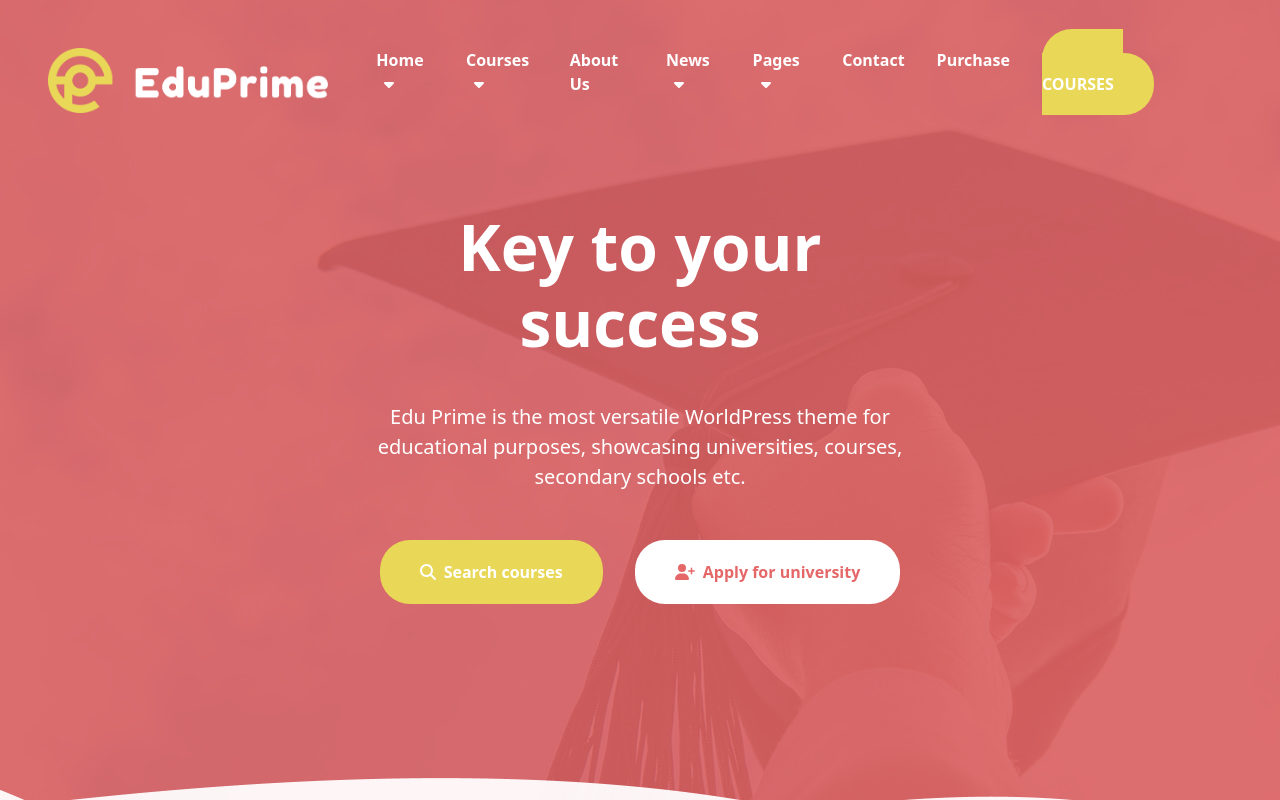
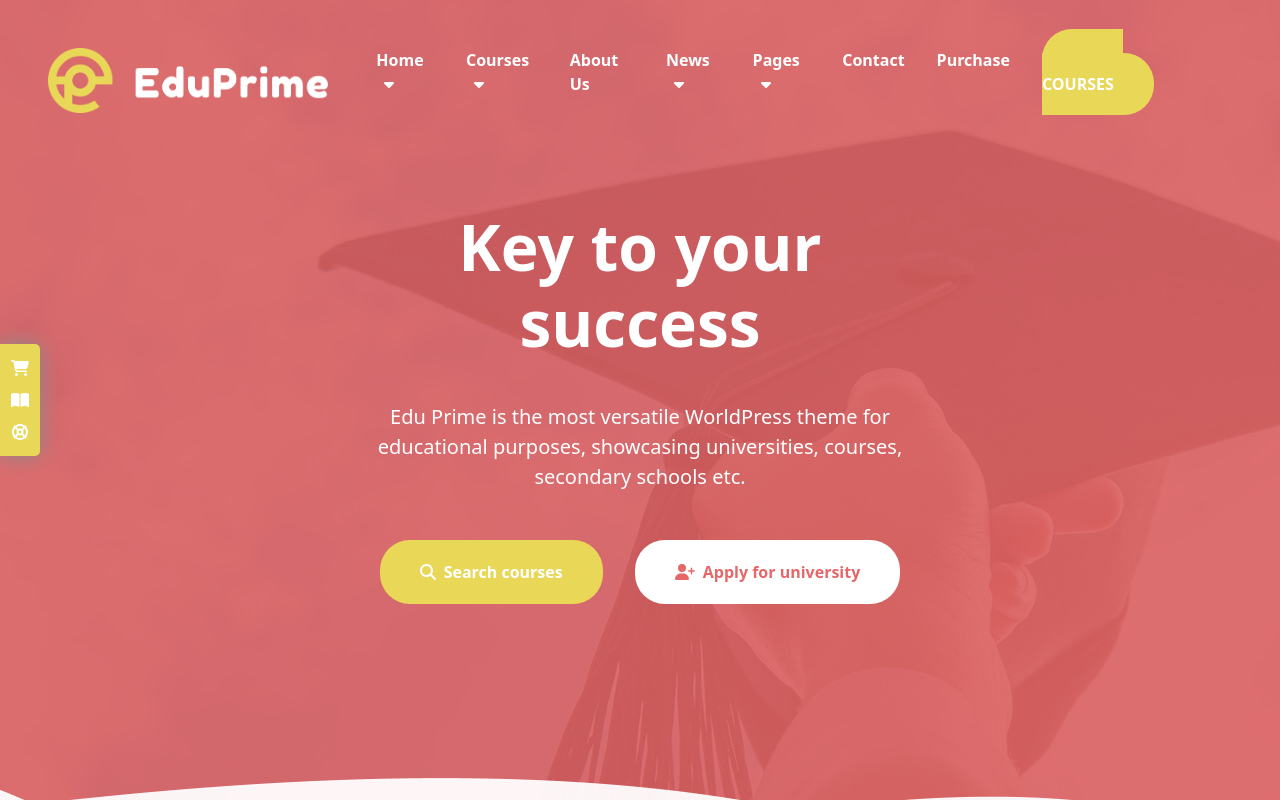
Before and after one commit to TALEX1995/Midterm-Project, a Vue app: page / in a window 1280 px wide. Shown: the top 800 px of the page. Built offline with nearby package versions, Linux system fonts and the light colour scheme.

Commit message:
Added lateral sidebar in fixed

```diff
--- a/src/App.vue
+++ b/src/App.vue
@@ -2,6 +2,7 @@
 import AppHeader from './components/AppHeader.vue';
 import AppMain from './components/AppMain.vue';
 import AppFooter from './components/AppFooter.vue';
+import AppFixedElements from './components/AppFixedElements.vue';
 
 export default {
 
@@ -32,7 +33,7 @@ export default {
     },
 
     components: {
-        AppHeader, AppMain, AppFooter
+        AppHeader, AppMain, AppFooter, AppFixedElements
     },
 }
 </script>
@@ -43,6 +44,7 @@ export default {
     <AppMain />
     <AppFooter :logo="logoHeader" :linkFooterEduPrime="linkFooterEduPrime" :linkFooterNetworking="linkFooterNetworking"
         :searchCategories="searchCategories" />
+    <AppFixedElements />
 </template>
 
 
--- /dev/null
+++ b/src/components/AppFixedElements.vue
@@ -0,0 +1,34 @@
+<script></script>
+
+
+<template>
+    <!-- Later sidebar fixed -->
+    <div class="lateral-sidebar d-flex flex-column">
+        <font-awesome-icon class="py-3" :icon="['fas', 'cart-shopping']" />
+        <font-awesome-icon :icon="['fas', 'book-open']" />
+        <font-awesome-icon class="py-3" :icon="['fas', 'life-ring']" />
+    </div>
+
+    <!-- Themes Fixed -->
+    <div class="themes">
+
+    </div>
+</template>
+
+
+<style lang="scss" scoped>
+@use '../assets/scss/vars' as *;
+
+.lateral-sidebar {
+    width: 40px;
+    background-color: $soft-yellow;
+    position: fixed;
+    left: 0;
+    top: 50vh;
+    color: $white;
+    border-top-right-radius: 5px;
+    border-bottom-right-radius: 5px;
+    translate: 0 -50%;
+    box-shadow: 0 0 20px #8B8B8A;
+}
+</style>
--- a/src/main.js
+++ b/src/main.js
@@ -10,7 +10,7 @@ import { library } from '@fortawesome/fontawesome-svg-core'
 import { FontAwesomeIcon } from '@fortawesome/vue-fontawesome'
 
 /* import specific icons */
-import { faCaretDown, faMagnifyingGlass, faUserPlus, faPlus, faEye, faPaperPlane } from '@fortawesome/free-solid-svg-icons';
+import { faCaretDown, faMagnifyingGlass, faUserPlus, faPlus, faEye, faPaperPlane, faCartShopping, faBookOpen, faLifeRing } from '@fortawesome/free-solid-svg-icons';
 
 import { faCalendarDays, faUser, faMoneyBill1 } from '@fortawesome/free-regular-svg-icons';
 
@@ -18,7 +18,21 @@ import { faFacebookF, faTwitter, faInstagram } from '@fortawesome/free-brands-sv
 
 
 /* add icons to the library */
-library.add(faCaretDown, faMagnifyingGlass, faUserPlus, faCalendarDays, faPlus, faUser, faMoneyBill1, faEye, faPaperPlane, faFacebookF, faTwitter, faInstagram)
+library.add(faCaretDown,
+    faMagnifyingGlass,
+    faUserPlus,
+    faCalendarDays,
+    faPlus,
+    faUser,
+    faMoneyBill1,
+    faEye,
+    faPaperPlane,
+    faFacebookF,
+    faTwitter,
+    faInstagram,
+    faCartShopping,
+    faBookOpen,
+    faLifeRing)
 
 import App from './App.vue'
 
```
